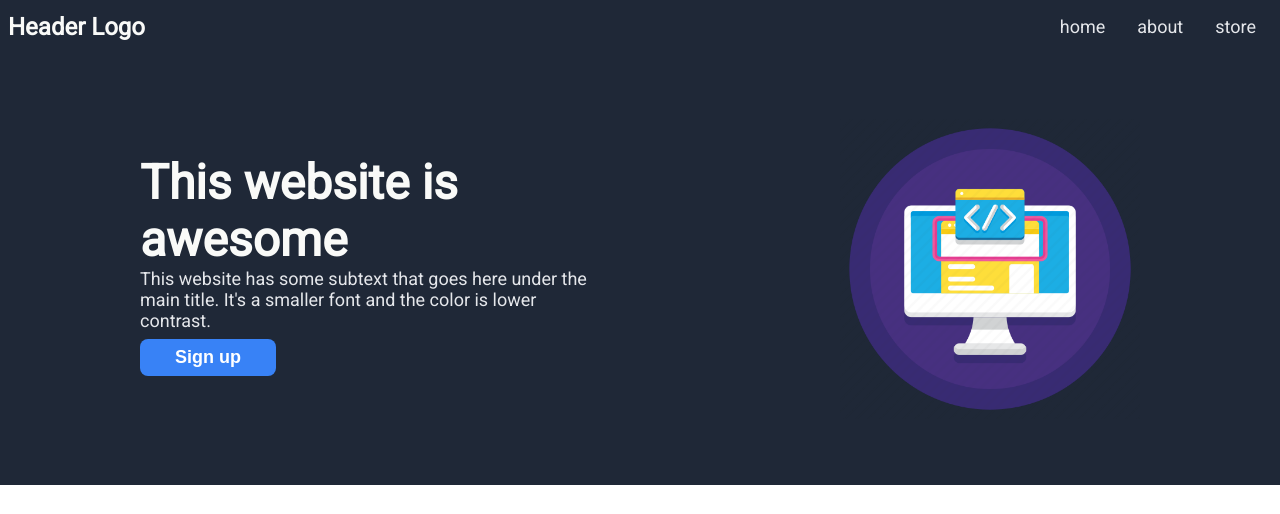
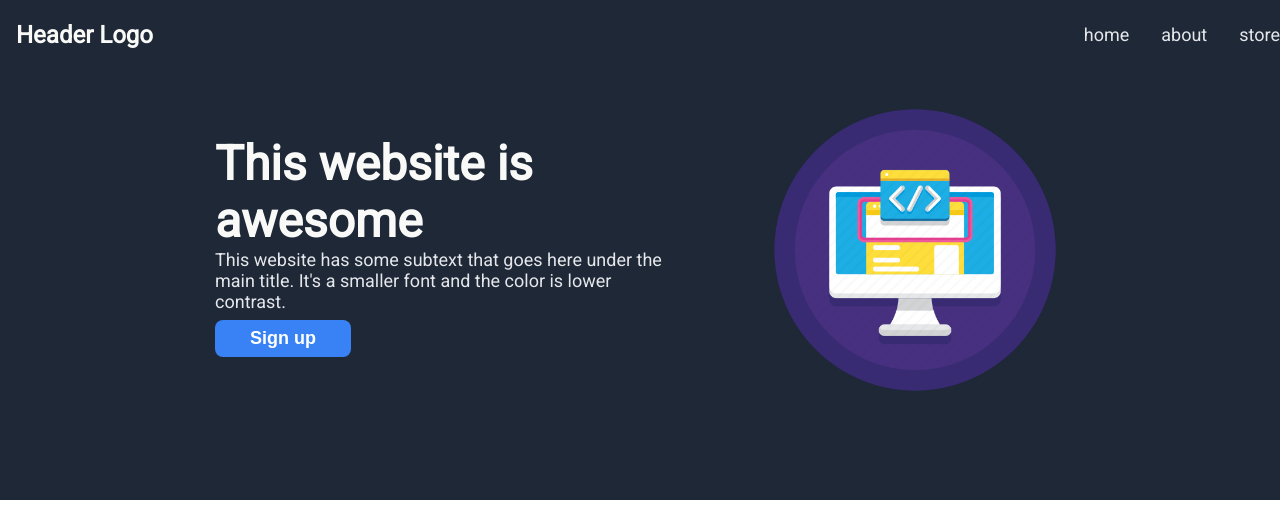
Before and after one commit to capooods/odin-landing-page, a plain HTML site: page index.html in a window 1280 px wide. Shown: the top 514 px of the page. Drawn offline with Linux system fonts and the light colour scheme.

Commit message:
Fix navigation bar to fixed

```diff
--- a/index.html
+++ b/index.html
@@ -7,14 +7,14 @@
     <title>Landing Page</title>
 </head>
 <body>
-    <header class="navi">
+    <nav class="navi">
         <div class="logo">Header Logo</div>
         <ul class="hero-secondary-text">
             <li>home</li>
             <li>about</li>
             <li>store</li>
         </ul>
-    </header>
+    </nav>
     <div class="hero-contain">
         <div class="hero">
             <div class="left-text">
--- a/style.css
+++ b/style.css
@@ -37,22 +37,29 @@ button {
 .hero, .navi, .hero-contain {
     display: flex;
     background-color: #1F2837;
-    padding: 8px;
     align-items: center;
+    width: 100%;
 }
 
-.hero, .navi {
+.navi {
+    width: 100%;
+    position: fixed;
+    display: flex;
+    padding: 16px;
     justify-content: space-between;
 }
+
 .hero-contain {
     justify-content: center;
     margin-bottom: 32px;
 }
 
 .hero {
-    height: 400px;
-    width: 1000px;
-    max-width: 200vh;
+    height: auto;
+    width: 850px;
+    flex-wrap: wrap;
+    margin: 100px 0;
+    justify-content: center;
 }
 
 .logo {
@@ -64,6 +71,7 @@ button {
 .left-text {
     max-width: 450px;
     flex-shrink: 0;
+    margin-right: auto;
 }
 .hero-main-text {
     font-size: 48px;
@@ -108,6 +116,7 @@ button {
     display: flex;
     background-color: #E5E7EB;
     justify-content: center;
+    flex-wrap: wrap;
 }
 
 .quote {
@@ -122,7 +131,7 @@ button {
     font-size: 16px;
     font-style: normal;
     font-weight: 900;
-    text-align: right;
+    align-self:flex-end;
 }
 /* * {
     border-style: solid;
```
